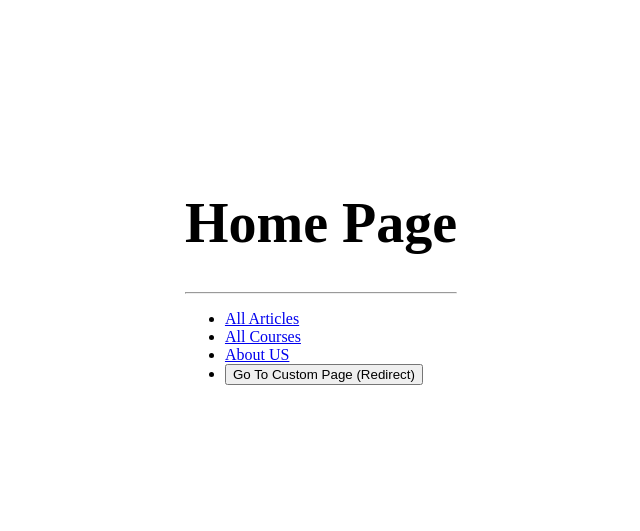
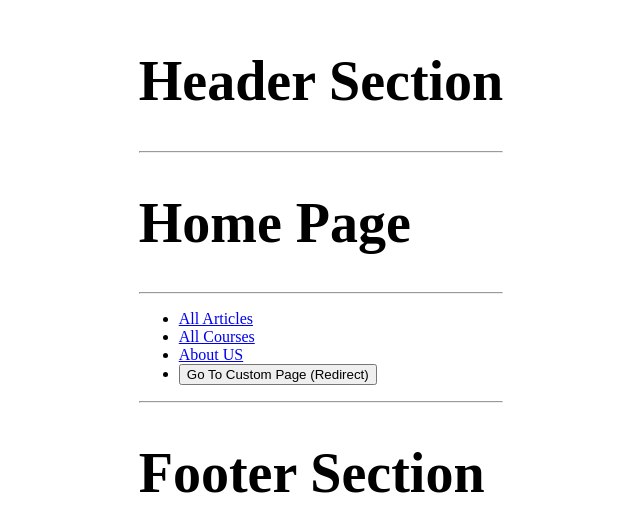
Before and after one commit to engrmh/first-next-app, a Next.js app: page / in a window 1280 px wide. Shown: the part 131-662 px from the top of the page, without its empty margins (319-959 px from the left). Built offline with nearby package versions, Linux system fonts and the light colour scheme.

Commit message:
Update _app.js

```diff
--- a/pages/_app.js
+++ b/pages/_app.js
@@ -1,5 +1,13 @@
 import '@/styles/globals.css'
 
 export default function App({ Component, pageProps }) {
-  return <Component {...pageProps} />
+  return (
+      <>
+        <h1>Header Section</h1>
+        <hr/>
+        <Component {...pageProps} />
+        <hr/>
+        <h1>Footer Section</h1>
+      </>
+  )
 }
```
